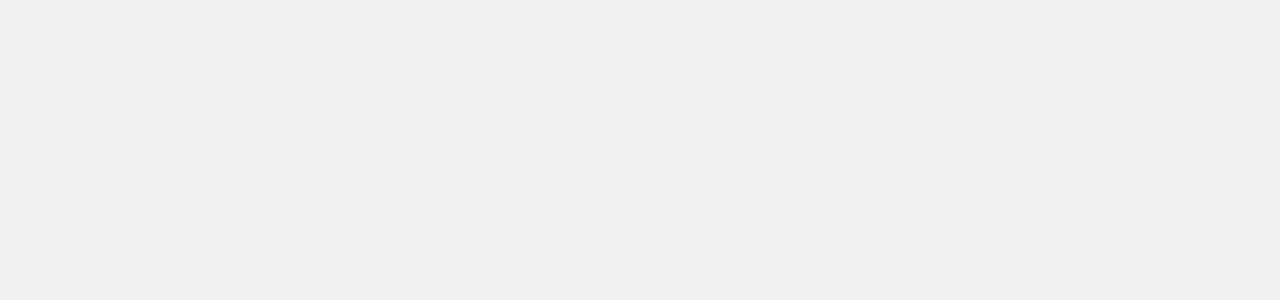
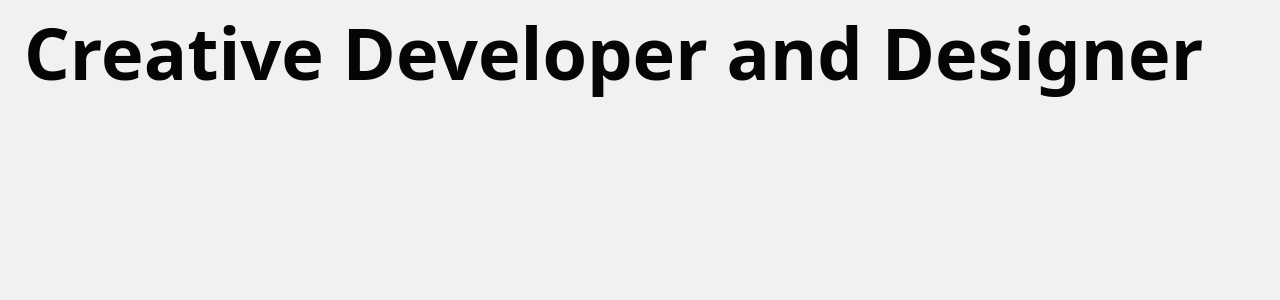
Before and after one commit to DarkoM996/nextjs-pagerouter-portfolio, a Next.js app: page /components/Hero in a window 1280 px wide. Shown: the top 300 px of the page. Built offline with nearby package versions, Linux system fonts and the light colour scheme.

Commit message:
Back to hero section work

```diff
--- a/pages/components/Hero.jsx
+++ b/pages/components/Hero.jsx
@@ -2,7 +2,13 @@ import React from "react";
 
 const Hero = () => {
   return (
-    <div className="max-w-screen-3xl mx-auto w-full h-screen relative px-6 py-4"></div>
+    <div className="max-w-screen-3xl mx-auto w-full h-screen relative px-6 py-4">
+      <div>
+        <h1 className="text-5xl md:text-6xl lg:text-7xl font-bold">
+          Creative Developer and Designer
+        </h1>
+      </div>
+    </div>
   );
 };
 
```
